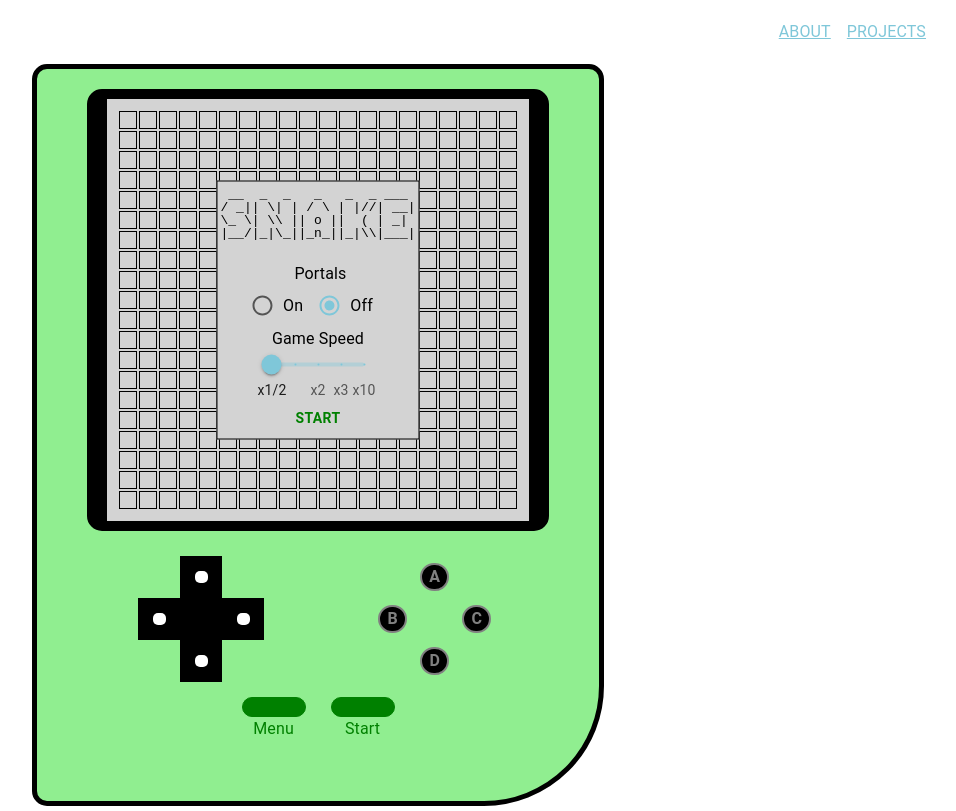
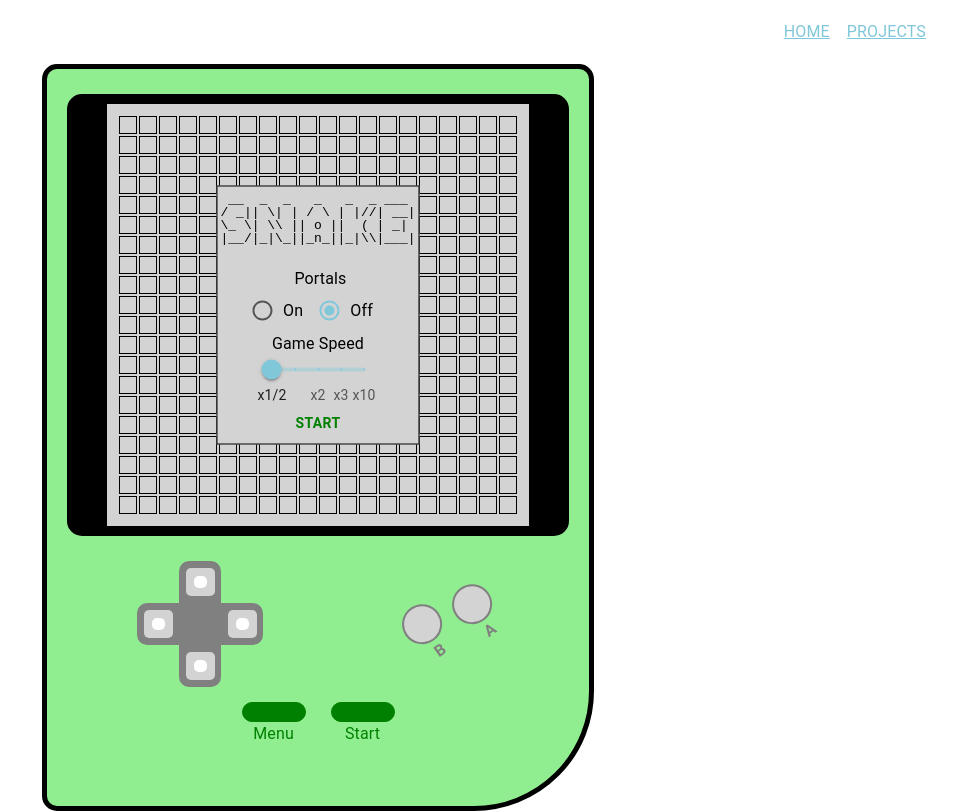
Before and after one commit to MichaelMortlockChapman/MichaelMortlockChapman.github.io, a React (Create React App) app in the folder development/: page /snake in a window 1280 px wide. Shown: the whole page, without its empty margins (322-1278 px from the left). Built offline with nearby package versions, Linux system fonts and the light colour scheme; the HTML template or start-up script is replaced by a standard one.

Commit message:
added clouds to frontpage and change 'about' to 'home'

```diff
--- a/development/src/App.js
+++ b/development/src/App.js
@@ -31,7 +31,7 @@ function App () {
           <Route path='*' element={<Page404/>}/>
           <Route path='' element={<Slash/>}/>
           <Route element={<Navbar/>}>
-            <Route path="about" element={<Frontpage/>}/>
+            <Route path="home" element={<Frontpage/>}/>
             <Route path="projects" element={<ProjectsPage/>}/>
             <Route path="snake" element={<Snake/>}/>
           </Route>
--- a/development/src/ExampleProject/GameBoi.js
+++ b/development/src/ExampleProject/GameBoi.js
@@ -11,8 +11,6 @@ export default function GameBoi (props) {
     handleRightButton,
     handleAButton,
     handleBButton,
-    handleCButton,
-    handleDButton,
     handleMenuButton,
     handleStartButton
   } = props
@@ -25,10 +23,10 @@ export default function GameBoi (props) {
     alignItems: 'center'
   }
   const dpadButtonStyle = {
-    backgroundColor: 'black',
+    backgroundColor: 'grey',
     ...dpadEmptyStyle
   }
-  const dpadButton = (handleButton) => <IconButton onClick={handleButton}><div style={{
+  const dpadButton = (handleButton) => <IconButton onClick={handleButton} sx={{ backgroundColor: 'lightgrey', borderRadius: '5px' }}><div style={{
     backgroundColor: 'white',
     width: '0.8rem',
     height: '0.8rem',
@@ -40,17 +38,17 @@ export default function GameBoi (props) {
       <tbody>
         <tr>
           <td style={dpadEmptyStyle}></td>
-          <td style={dpadButtonStyle}>{dpadButton(handleUpButton)}</td>
+          <td style={{ ...dpadButtonStyle, borderTopRightRadius: '10px', borderTopLeftRadius: '10px' }}>{dpadButton(handleUpButton)}</td>
           <td style={dpadEmptyStyle}></td>
         </tr>
         <tr>
-          <td style={dpadButtonStyle}>{dpadButton(handleLeftButton)}</td>
+          <td style={{ ...dpadButtonStyle, borderBottomLeftRadius: '10px', borderTopLeftRadius: '10px' }}>{dpadButton(handleLeftButton)}</td>
           <td style={dpadButtonStyle}></td>
-          <td style={dpadButtonStyle}>{dpadButton(handleRightButton)}</td>
+          <td style={{ ...dpadButtonStyle, borderBottomRightRadius: '10px', borderTopRightRadius: '10px' }}>{dpadButton(handleRightButton)}</td>
         </tr>
         <tr>
           <td style={dpadEmptyStyle}></td>
-          <td style={dpadButtonStyle}>{dpadButton(handleDownButton)}</td>
+          <td style={{ ...dpadButtonStyle, borderBottomRightRadius: '10px', borderBottomLeftRadius: '10px' }}>{dpadButton(handleDownButton)}</td>
           <td style={dpadEmptyStyle}></td>
         </tr>
       </tbody>
@@ -61,11 +59,12 @@ export default function GameBoi (props) {
     ...dpadEmptyStyle
   }
   const RightButton = (textChar, handleButton) => (
+    <Stack sx={{ transform: 'rotate(-35deg)' }}>
       <IconButton onClick={handleButton}
         style={{
-        backgroundColor: 'black',
-        width: '1.8rem',
-        height: '1.8rem',
+          backgroundColor: 'lightgrey',
+          width: '2.5rem',
+          height: '2.5rem',
           borderRadius: '100%',
           display: 'flex',
           justifyContent: 'center',
@@ -74,35 +73,22 @@ export default function GameBoi (props) {
           borderColor: 'grey',
           borderStyle: 'solid'
         }}
-    ><Typography sx={{ fontWeight: 'bolder', color: 'grey' }}>{textChar}</Typography></IconButton>
+      />
+      <Typography sx={{ fontWeight: 'bolder', color: 'grey', textAlign: 'center' }}>{textChar}</Typography>
+    </Stack>
   )
 
   const rightButtons = (
-    <table style={{ borderCollapse: 'collapse' }}>
-      <tbody>
-        <tr>
-          <td style={rightButtonsStyle}></td>
-          <td style={rightButtonsStyle}>{RightButton('A', handleAButton)}</td>
-          <td style={rightButtonsStyle}></td>
-        </tr>
-        <tr>
-          <td style={rightButtonsStyle}>{RightButton('B', handleBButton)}</td>
-          <td style={rightButtonsStyle}></td>
-          <td style={rightButtonsStyle}>{RightButton('C', handleCButton)}</td>
-        </tr>
-        <tr>
-          <td style={rightButtonsStyle}></td>
-          <td style={rightButtonsStyle}>{RightButton('D', handleDButton)}</td>
-          <td style={rightButtonsStyle}></td>
-        </tr>
-      </tbody>
-    </table>
+    <div style={{ display: 'flex', alignItems: 'center', height: '100' }}>
+      <div style={{ ...rightButtonsStyle, marginTop: '20px', marginRight: '10px' }}>{RightButton('B', handleBButton)}</div>
+      <div style={{ ...rightButtonsStyle, marginBottom: '20px' }}>{RightButton('A', handleAButton)}</div>
+    </div>
   )
 
   return (
     <Stack direction='row' justifyContent='center' alignContent='center'>
       <div style={{
-        padding: '20px 50px 60px 50px',
+        padding: '25px 20px 60px 20px',
         backgroundColor: 'lightgreen',
         border: '5px',
         borderColor: 'black',
@@ -114,8 +100,8 @@ export default function GameBoi (props) {
           padding: '10px',
           backgroundColor: 'lightgrey',
           border: '10px',
-          borderRight: '20px',
-          borderLeft: '20px',
+          borderRight: '40px',
+          borderLeft: '40px',
           borderColor: 'black',
           borderStyle: 'solid',
           borderRadius: '15px'
@@ -167,8 +153,6 @@ GameBoi.propTypes = {
   handleRightButton: PropTypes.func,
   handleAButton: PropTypes.func,
   handleBButton: PropTypes.func,
-  handleCButton: PropTypes.func,
-  handleDButton: PropTypes.func,
   handleMenuButton: PropTypes.func,
   handleStartButton: PropTypes.func
 }
--- /dev/null
+++ b/development/src/components/clouds/Cloud.css
@@ -0,0 +1,10 @@
+#cloud {
+  animation: wind 14s;
+  animation-timing-function: cubic-bezier(0.780, 0.495, 0.700, 0.800);
+  animation-iteration-count: infinite;
+}
+
+@keyframes wind {
+  0% { left: -30%; }
+  100% { left: 110%; }
+}
--- /dev/null
+++ b/development/src/components/clouds/Cloud.js
@@ -0,0 +1,18 @@
+import PropTypes from 'prop-types'
+import './Cloud.css'
+
+export default function Cloud ({ fillColor = 'black', cloudHeight = '150px', cloudPositionHeight, delay = '0s' }) {
+  return (
+    <div style={{ position: 'absolute', overflow: 'hidden', height: cloudHeight, width: '100%', top: cloudPositionHeight, zIndex: -1 }}>
+      <svg id="cloud" viewBox="100 286.415 100 61.538" width={cloudHeight} height={cloudHeight} xmlns="http://www.w3.org/2000/svg" xmlSpace="preserve" style={{ position: 'absolute', animationDelay: delay }}>
+        <path style={{ fill: fillColor }} d="M 189.731 313.797 C 189.295 298.622 176.815 286.415 161.538 286.415 C 150.731 286.415 141.049 292.481 136.3 302.048 C 135.318 301.881 134.328 301.799 133.333 301.799 C 126.359 301.799 120.062 305.858 117.123 312.074 C 107.608 312.507 100 320.384 100 330.004 C 100 339.902 108.054 347.953 117.949 347.953 L 182.051 347.953 C 191.946 347.953 200 339.902 200 330.004 C 200 323.035 195.944 316.74 189.731 313.797 Z M 182.051 342.825 L 117.949 342.825 C 110.879 342.825 105.128 337.074 105.128 330.004 C 105.128 322.935 110.879 317.184 117.949 317.184 C 118.108 317.184 118.262 317.197 118.418 317.207 L 120.608 317.34 L 121.246 315.512 C 123.046 310.379 127.905 306.927 133.333 306.927 C 134.582 306.927 135.828 307.112 137.031 307.476 L 139.272 308.15 L 140.149 305.981 C 143.697 297.209 152.09 291.543 161.538 291.543 C 174.264 291.543 184.615 301.897 184.615 314.62 L 184.508 317.294 L 186.285 317.917 C 191.421 319.717 194.872 324.576 194.872 330.004 C 194.872 337.074 189.121 342.825 182.051 342.825 Z"/>
+      </svg>
+    </div>
+  )
+}
+Cloud.propTypes = {
+  fillColor: PropTypes.string,
+  cloudHeight: PropTypes.string,
+  cloudPositionHeight: PropTypes.string,
+  delay: PropTypes.string
+}
--- a/development/src/pages/Frontpage.js
+++ b/development/src/pages/Frontpage.js
@@ -4,6 +4,8 @@ import { useTheme } from '@emotion/react'
 import { useMediaQuery } from 'react-responsive'
 import PropTypes from 'prop-types'
 import Waves from '../components/waves/Waves'
+import Cloud from '../components/clouds/Cloud'
+import { randInt } from '../util'
 
 const progLang = ['C', 'C++', 'C#', 'Java', 'JavaScript', 'ReactJS', 'HTML & CSS', 'Python']
 const tech = ['SQL', 'Git', 'Unity', 'UE5']
@@ -55,8 +57,42 @@ export default function Frontpage () {
   const isMobile = useMediaQuery({ maxWidth: '600px' })
   const changeFooterStyle = useMediaQuery({ maxWidth: '700px' })
 
+  const smallSloudSize = useMediaQuery({ maxWidth: '1200px' })
+  const smallCloudHeight = useMediaQuery({ maxWidth: '1000px' })
+
+  const createCloudSize = (s = 0.02) => {
+    let r = s
+    if (smallSloudSize) {
+      r *= 2
+    }
+    return `calc(100vw * ${r})`
+  }
+  const createCloudPositionHeight = (s = 0.2) => {
+    let r = s
+    r *= 2
+    if (isMobile) {
+      r += -0.2
+      r *= 2
+    } else if (smallCloudHeight) {
+      r += 0.05
+    }
+    return `calc(100vh * ${r})`
+  }
+  const randColor = () => theme.palette.list[randInt(0, theme.palette.list.length)]
+
   return (
     <>
+      {/* clouds */}
+      <div style={{ position: 'relative', height: '150px' }}>
+        <Cloud cloudHeight={createCloudSize(0.07)} cloudPositionHeight={createCloudPositionHeight(0.26)} fillColor={randColor()} delay='-9s'/>
+        <Cloud cloudHeight={createCloudSize(0.05)} cloudPositionHeight={createCloudPositionHeight(0.1)} fillColor={randColor()} delay='-5s'/>
+        <Cloud cloudHeight={createCloudSize(0.03)} cloudPositionHeight={createCloudPositionHeight(0.15)} fillColor={randColor()} delay='-7s'/>
+        <Cloud cloudHeight={createCloudSize(0.03)} cloudPositionHeight={createCloudPositionHeight()} fillColor={randColor()} delay='-1s'/>
+        <Cloud cloudHeight={createCloudSize(0.05)} cloudPositionHeight={createCloudPositionHeight()} fillColor={randColor()} delay='-3s'/>
+        <Cloud cloudHeight={createCloudSize(0.07)} cloudPositionHeight={createCloudPositionHeight(0.3)} fillColor={randColor()} delay='-1.5s'/>
+        <Cloud cloudHeight={createCloudSize(0.04)} cloudPositionHeight={createCloudPositionHeight(0.01)} fillColor={randColor()} delay='-4s'/>
+      </div>
+      {/* info */}
       <Box sx={{ display: 'flex', justifyContent: 'center', margin: '15px', marginBottom: changeFooterStyle ? '70px' : '0' }}>
         <Box sx={{ maxWidth: '1000px' }}>
           <Stack spacing={2} direction={'row'}>
@@ -98,6 +134,7 @@ export default function Frontpage () {
           </Stack>
         </Box>
       </Box>
+      {/* waves */}
       <div style={{ position: changeFooterStyle ? '' : 'absolute', bottom: 0, width: '100%', zIndex: -1 }}>
         <div >
           <Waves style={{ height: '150px', width: '100%', position: 'relative', top: '4px' }}/>
--- a/development/src/pages/Navbar.js
+++ b/development/src/pages/Navbar.js
@@ -2,7 +2,7 @@ import { Outlet, useNavigate } from 'react-router-dom'
 import { AppBar, Box, Button, Toolbar, Typography } from '@mui/material'
 import { useTheme } from '@emotion/react'
 
-const navItems = [['About', '/about'], ['Projects', '/projects']]
+const navItems = [['Home', '/home'], ['Projects', '/projects']]
 
 export default function Navbar () {
   const navigate = useNavigate()
--- a/development/src/pages/Page404.js
+++ b/development/src/pages/Page404.js
@@ -5,7 +5,7 @@ export default function Page404 () {
   const navigate = useNavigate()
 
   useEffect(() => {
-    navigate('/about')
+    navigate('/home')
   })
   return (
     <>
--- a/development/src/pages/Slash.js
+++ b/development/src/pages/Slash.js
@@ -5,7 +5,7 @@ export default function Slash () {
   const navigate = useNavigate()
 
   useEffect(() => {
-    navigate('/about')
+    navigate('/home')
   })
   return <></>
 }
--- /dev/null
+++ b/development/src/util.js
@@ -0,0 +1,3 @@
+export function randInt (min, max) {
+  return Math.floor(Math.random() * (max - min + 1) + min)
+}
```
Lines whose indentation alone changed are shown as unchanged.
